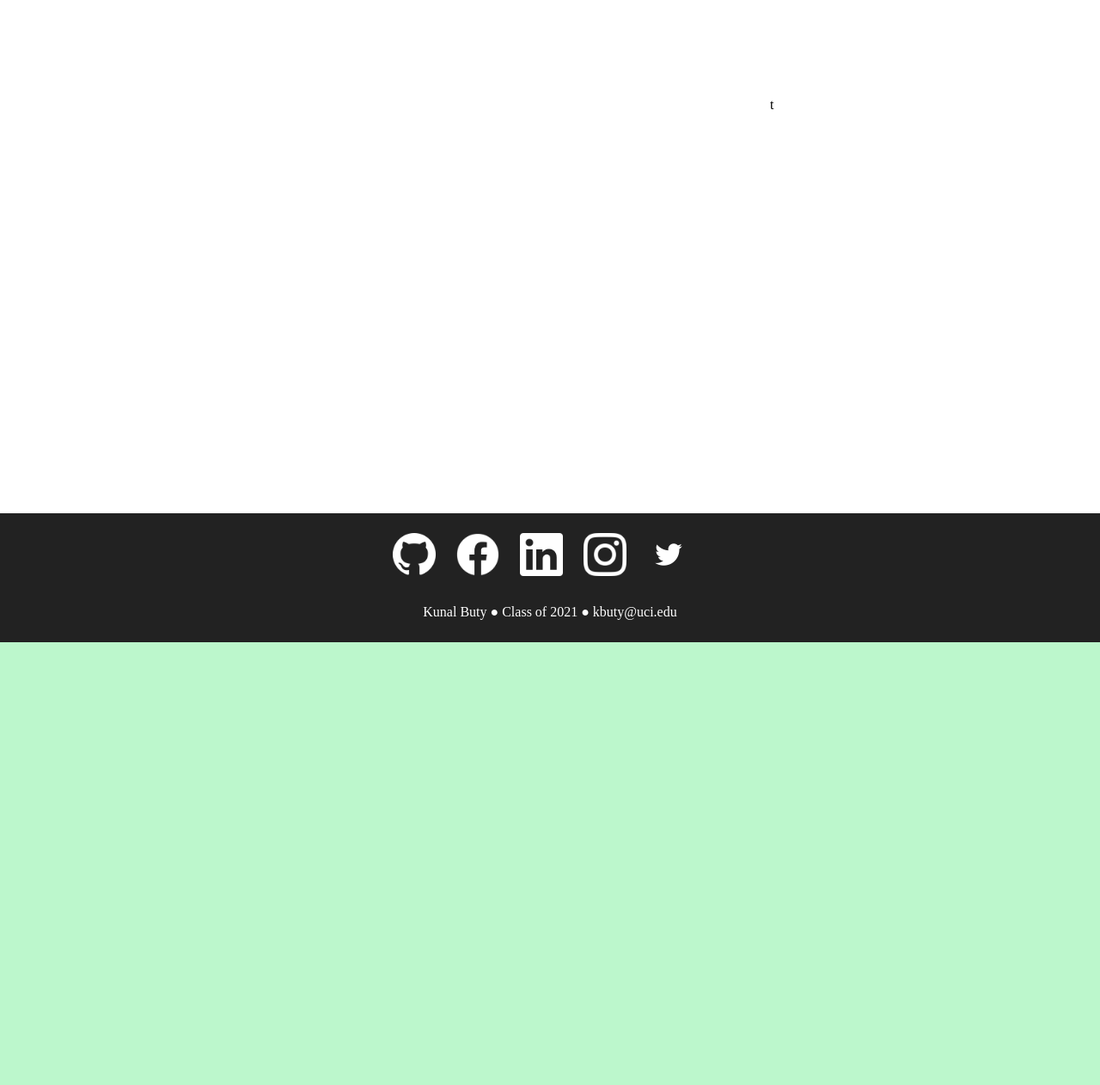
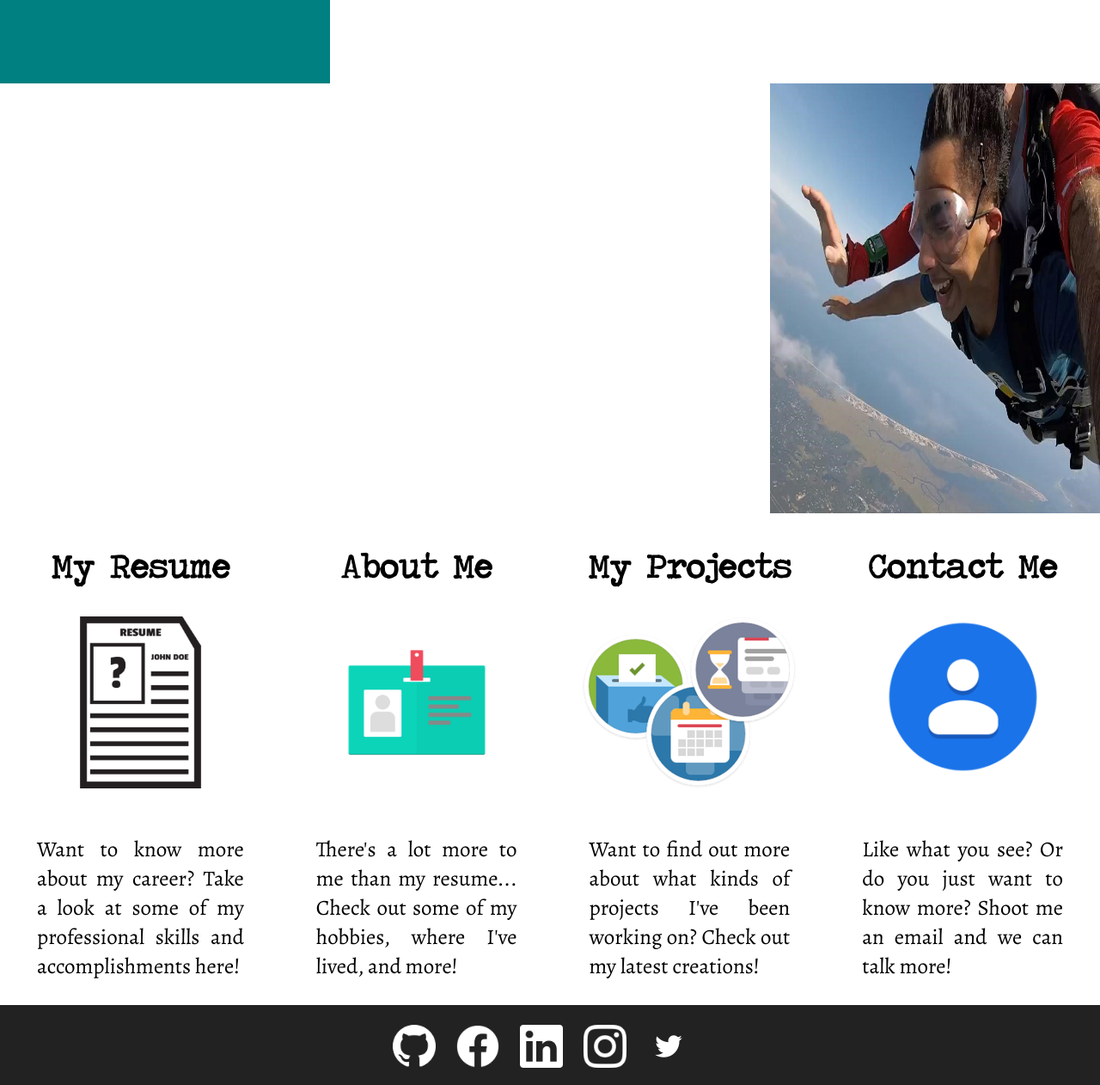
Before and after one commit to kunalbuty/Portfolio, a plain HTML site: page index.html in a window 1280 px wide. Shown: the part 1208-2470 px from the top of the page at 86% size. Before the commit the page ends 1955 px from the top, so only its background shows below. Drawn offline with nearby package versions, Linux system fonts and the light colour scheme.

Commit message:
Home Page almost complete

```diff
--- a/index.html
+++ b/index.html
@@ -67,8 +67,50 @@
 				</p>
 			</div>
 			<div class="rightSegment1">
-				<p>t</p>
+				<img class="pic" src="Pictures/skydiving.jpg">
 			</div>
+		</div>
+		<div class="pageLinks">
+			<table class="bigTabs">
+				<tr>
+					<td class="boxes">
+						<a href="resume.html">
+							<div>
+								<h2>My Resume</h2>
+								<img class="linkIcon" src="Pictures/resume.png">
+								<p class="regularText">Want to know more about my career? Take a look at some of my professional skills and accomplishments here!</p>
+							</div>
+						</a>
+					</td>
+					<td class="boxes">
+						<a href="test">
+							<div>
+								<h2>About Me</h2>
+								<img class="linkIcon" src="Pictures/id.png">
+								<p class="regularText">There's a lot more to me than my resume... Check out some of my hobbies, where I've lived, and more!</p>
+							</div>
+						</a>
+					</td>
+					<td class="boxes">
+						<a href="test">
+							<div>
+								<h2>My Projects</h2>
+								<img class="linkIcon" src="Pictures/projects.png">
+								<p class="regularText">Want to find out more about what kinds of projects I've been working on? Check out my latest creations!</p>
+							</div>
+						</a>
+					</td>
+					<td class="boxes">
+						<a href="test">
+							<div>
+								<h2>Contact Me</h2>
+								<img class="linkIcon" src="Pictures/contact.png">
+								<p class="regularText">Like what you see? Or do you just want to know more? Shoot me an email and we can talk more!</p>
+							</div>
+						</a>
+					</td>
+				</tr>
+			</table>
 		</div>
 	</div>
 	<div class="footer">
--- a/styles.css
+++ b/styles.css
@@ -28,8 +28,20 @@ body {
     background-color: #FFFFFF;
 
 }
+
+h2 {
+	font-family: typingFont;
+	font-weight: bold;
+	font-size: 40px;
+}
+
+a {
+	text-decoration: none;
+	color: inherit;
+}
+
 .mainTitle {
-	margin-left: 200px;
+	text-align: center;
 	font-size: 80px;
 	font-family: SugarDeath;
 	color: teal;
@@ -138,7 +150,7 @@ body {
 	top:0 ;
 	position: fixed;
 	width:100%;
-	background-color: rgb(0, 34, 34);
+	background-color: rgb(34, 34, 34);
 	color:white;
 	z-index: 1;
 	padding: 0px;
@@ -162,6 +174,10 @@ body {
 	background-color: rgb(34, 34, 34);
 }
 
+.pic {
+	height:100%;
+	width:100%;
+}
 
 .subtitle {
 	text-align: center;
@@ -172,11 +188,15 @@ body {
 
 .segment {
 	height:500px;
+
 }
 
 .leftSegment {
 	float: left;
 	width: 30%;
+	height: 100%;
+	background-color: teal;
+
 }
 
 .rightSegment {
@@ -210,7 +230,10 @@ body {
 .rightSegment1 {
 	width:30%;
 	float: right;
-	height: 100%
+	height: 100%;
+	background-color: teal;
+
+
 }
 
 .slideLeft {
@@ -229,9 +252,33 @@ body {
 
 }
 
-#seg2 {
-	background-color: white;
+.pageLinks {
+	width: 100%;
+}
 
+.bigTabs {
+	height: 100%;
+	width:100%;
+
+}
+
+
+.boxes {
+	text-align: center;
+	margin:0px;
+	height: 100%;
+	width: 20%;
+	transition: all 0.3s ease-in-out;
+}
+
+.boxes:hover {
+	background-color: #EA1646;
+	transform: scale(1.1);
+	color: white;
+}
+
+.linkIcon {
+	height:200px;
 }
 
 .footer {
@@ -264,4 +311,10 @@ body {
 
 .icon {
 	margin-right: 20px;
+	transition: all 0.3s ease-in-out;
+
 }
+
+.icon:hover {
+	transform: scale(1.1);
+}
```
Also changed, not shown: resume.html (added, +52 -0 lines), Pictures/contact.png (added), Pictures/id.png (added), Pictures/projects.png (added), Pictures/resume.png (added), Pictures/skydiving.jpg (added), Pictures/twitter blue.png (deleted), 1 other file.
